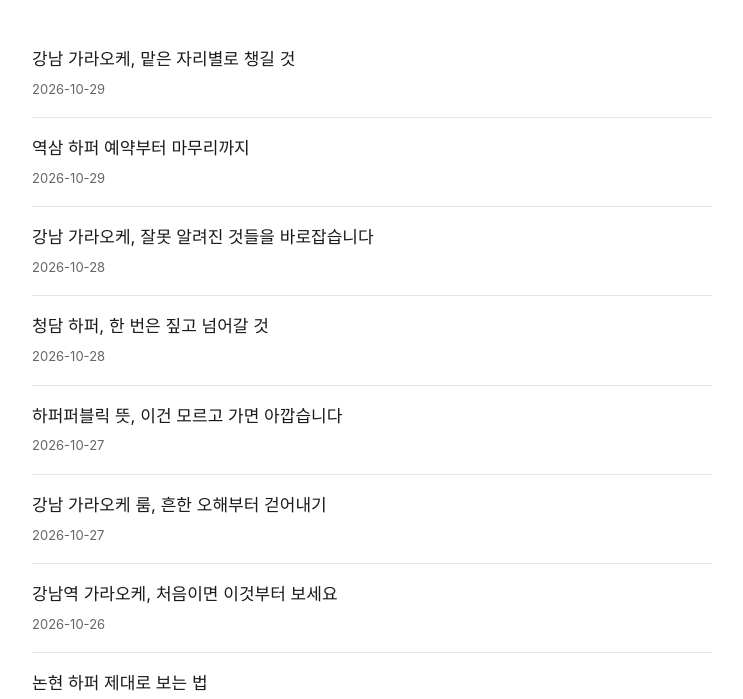
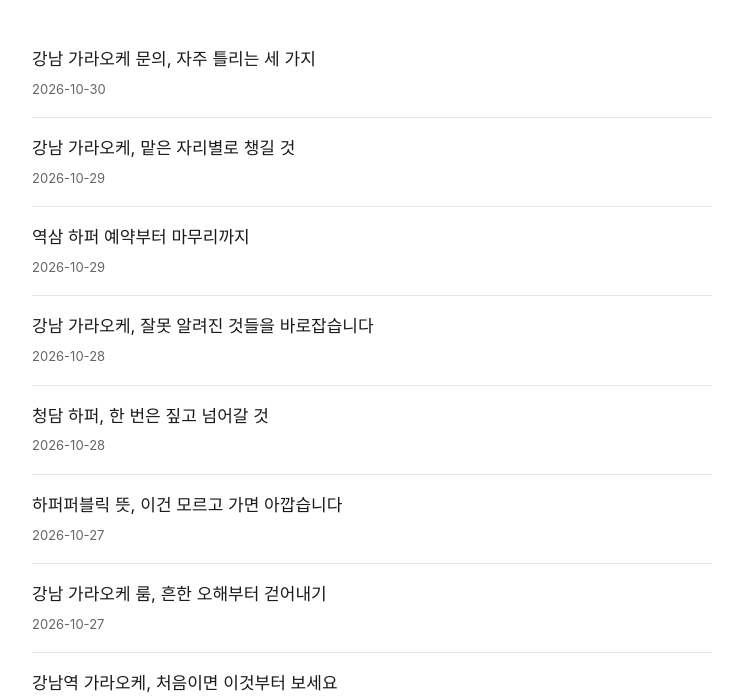
Before and after one commit to nightnotekr/evening-note, a plain HTML site: page index.html in a window 1280 px wide. Shown: the part 98-797 px from the top of the page, without its empty margins (268-1011 px from the left). Drawn offline with Linux system fonts and the light colour scheme.

Commit message:
index: list

```diff
--- a/index.html
+++ b/index.html
@@ -16,5 +16,5 @@ a{color:var(--fg);text-decoration:none;font-size:17px;line-height:1.5}
 a:hover{color:var(--acc)}
 time{display:block;color:var(--mut);font-size:13px;margin-top:4px}
 </style></head><body><div class="wrap">
-<h1>evening note</h1><ul><li><a href="p/2026-10-29-강남-가라오케-맡은-자리별로-챙길-것.html">강남 가라오케, 맡은 자리별로 챙길 것</a><time datetime="2026-10-29">2026-10-29</time></li><li><a href="p/2026-10-29-역삼-하퍼-예약부터-마무리까지.html">역삼 하퍼 예약부터 마무리까지</a><time datetime="2026-10-29">2026-10-29</time></li><li><a href="p/2026-10-28-강남-가라오케-잘못-알려진-것들을-바로잡습니다.html">강남 가라오케, 잘못 알려진 것들을 바로잡습니다</a><time datetime="2026-10-28">2026-10-28</time></li><li><a href="p/2026-10-28-청담-하퍼-한-번은-짚고-넘어갈-것.html">청담 하퍼, 한 번은 짚고 넘어갈 것</a><time datetime="2026-10-28">2026-10-28</time></li><li><a href="p/2026-10-27-하퍼퍼블릭-뜻-이건-모르고-가면-아깝습니다.html">하퍼퍼블릭 뜻, 이건 모르고 가면 아깝습니다</a><time datetime="2026-10-27">2026-10-27</time></li><li><a href="p/2026-10-27-강남-가라오케-룸-흔한-오해부터-걷어내기.html">강남 가라오케 룸, 흔한 오해부터 걷어내기</a><time datetime="2026-10-27">2026-10-27</time></li><li><a href="p/2026-10-26-강남역-가라오케-처음이면-이것부터-보세요.html">강남역 가라오케, 처음이면 이것부터 보세요</a><time datetime="2026-10-26">2026-10-26</time></li><li><a href="p/2026-10-26-논현-하퍼-제대로-보는-법.html">논현 하퍼 제대로 보는 법</a><time datetime="2026-10-26">2026-10-26</time></li></ul>
+<h1>evening note</h1><ul><li><a href="p/2026-10-30-강남-가라오케-문의-자주-틀리는-세-가지.html">강남 가라오케 문의, 자주 틀리는 세 가지</a><time datetime="2026-10-30">2026-10-30</time></li><li><a href="p/2026-10-29-강남-가라오케-맡은-자리별로-챙길-것.html">강남 가라오케, 맡은 자리별로 챙길 것</a><time datetime="2026-10-29">2026-10-29</time></li><li><a href="p/2026-10-29-역삼-하퍼-예약부터-마무리까지.html">역삼 하퍼 예약부터 마무리까지</a><time datetime="2026-10-29">2026-10-29</time></li><li><a href="p/2026-10-28-강남-가라오케-잘못-알려진-것들을-바로잡습니다.html">강남 가라오케, 잘못 알려진 것들을 바로잡습니다</a><time datetime="2026-10-28">2026-10-28</time></li><li><a href="p/2026-10-28-청담-하퍼-한-번은-짚고-넘어갈-것.html">청담 하퍼, 한 번은 짚고 넘어갈 것</a><time datetime="2026-10-28">2026-10-28</time></li><li><a href="p/2026-10-27-하퍼퍼블릭-뜻-이건-모르고-가면-아깝습니다.html">하퍼퍼블릭 뜻, 이건 모르고 가면 아깝습니다</a><time datetime="2026-10-27">2026-10-27</time></li><li><a href="p/2026-10-27-강남-가라오케-룸-흔한-오해부터-걷어내기.html">강남 가라오케 룸, 흔한 오해부터 걷어내기</a><time datetime="2026-10-27">2026-10-27</time></li><li><a href="p/2026-10-26-강남역-가라오케-처음이면-이것부터-보세요.html">강남역 가라오케, 처음이면 이것부터 보세요</a><time datetime="2026-10-26">2026-10-26</time></li><li><a href="p/2026-10-26-논현-하퍼-제대로-보는-법.html">논현 하퍼 제대로 보는 법</a><time datetime="2026-10-26">2026-10-26</time></li></ul>
 </div></body></html>
```
